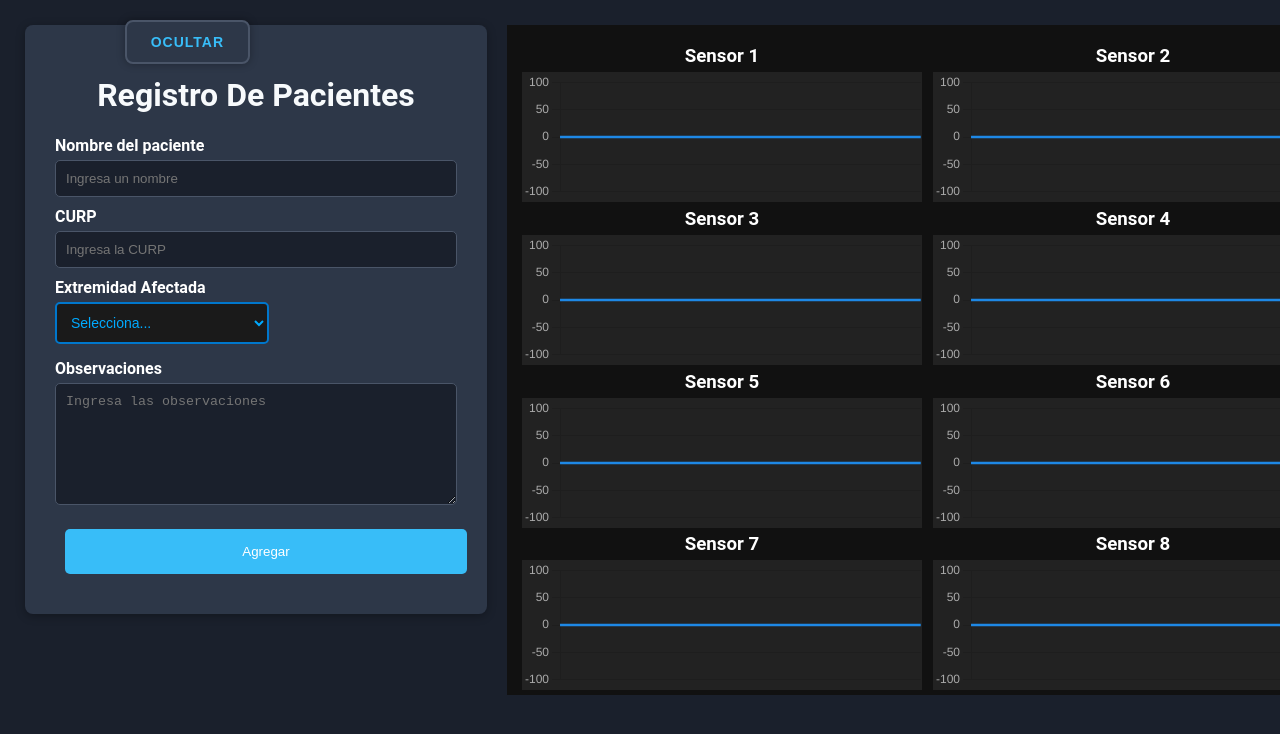
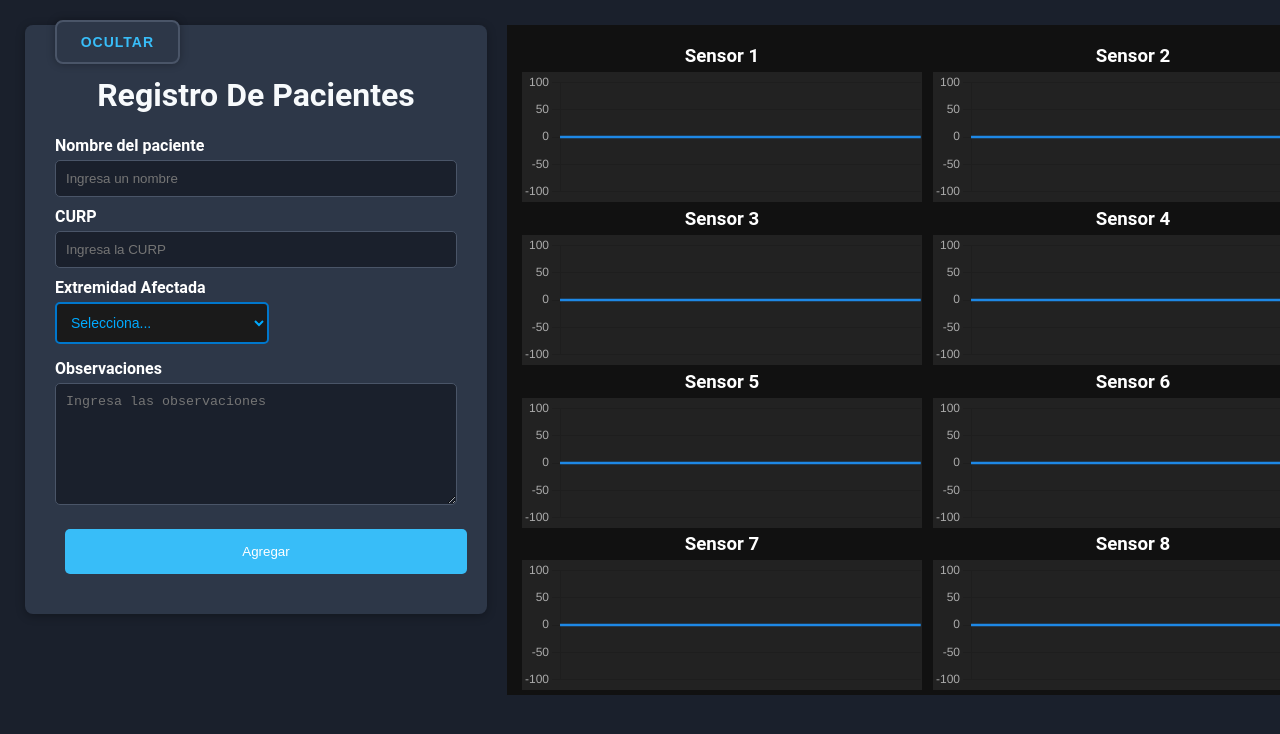
Before and after one commit to Kevin-K01/APP_RecDatosEMG, a React (Vite) app: page / in a window 1280 px wide. Shown: the top 734 px of the page. Built offline with nearby package versions, Linux system fonts and the light colour scheme; no server answers.

Commit message:
se modificó posición de botones

```diff
--- a/src/assets/Styles_css/formulario.css
+++ b/src/assets/Styles_css/formulario.css
@@ -18,7 +18,7 @@
   cursor: pointer;
   padding: 12px 24px;
   position: absolute;
-  right: 1030px;  /*controla la posición del boton para ver u ocultar el formulario*/
+  right: 1100px;  /*controla la posición del boton para ver u ocultar el formulario*/
   top: 20px;
   z-index: 2;
   font-size: 14px;
@@ -120,7 +120,7 @@
 /* Contenedor de los botones */
 .botones {
   display: flex;
-  flex-direction:row;
+  flex-direction:column;
   gap: 11px;
   z-index: 2;
 }
@@ -181,7 +181,7 @@ h1 {
 /* Mueve los botones cuando el formulario se oculta */
 .formulario.hide ~ .botones .capturar,
 .formulario.hide ~ .botones .detener {
-  transform: translateX(-290%); /* Mueve los botones hacia la izquierda */
+  transform: translateX(100%); /* Mueve los botones hacia la izquierda */
 }
 
 /* Mantiene los botones en su posición cuando el formulario está visible */
--- a/src/assets/Styles_css/robodk.css
+++ b/src/assets/Styles_css/robodk.css
@@ -7,7 +7,7 @@
 
   /* Mueve el contenedor de RoboDK cuando el formulario se oculta */
   .formulario.hide ~ .robodk {
-    transform: translateX(-120%); /* Desplaza el contenedor hacia la izquierda */
+    transform: translateX(-105%); /* Desplaza el contenedor hacia la izquierda */
   }
 
 /* Ocultar RoboDK cuando el formulario está visible */
```
